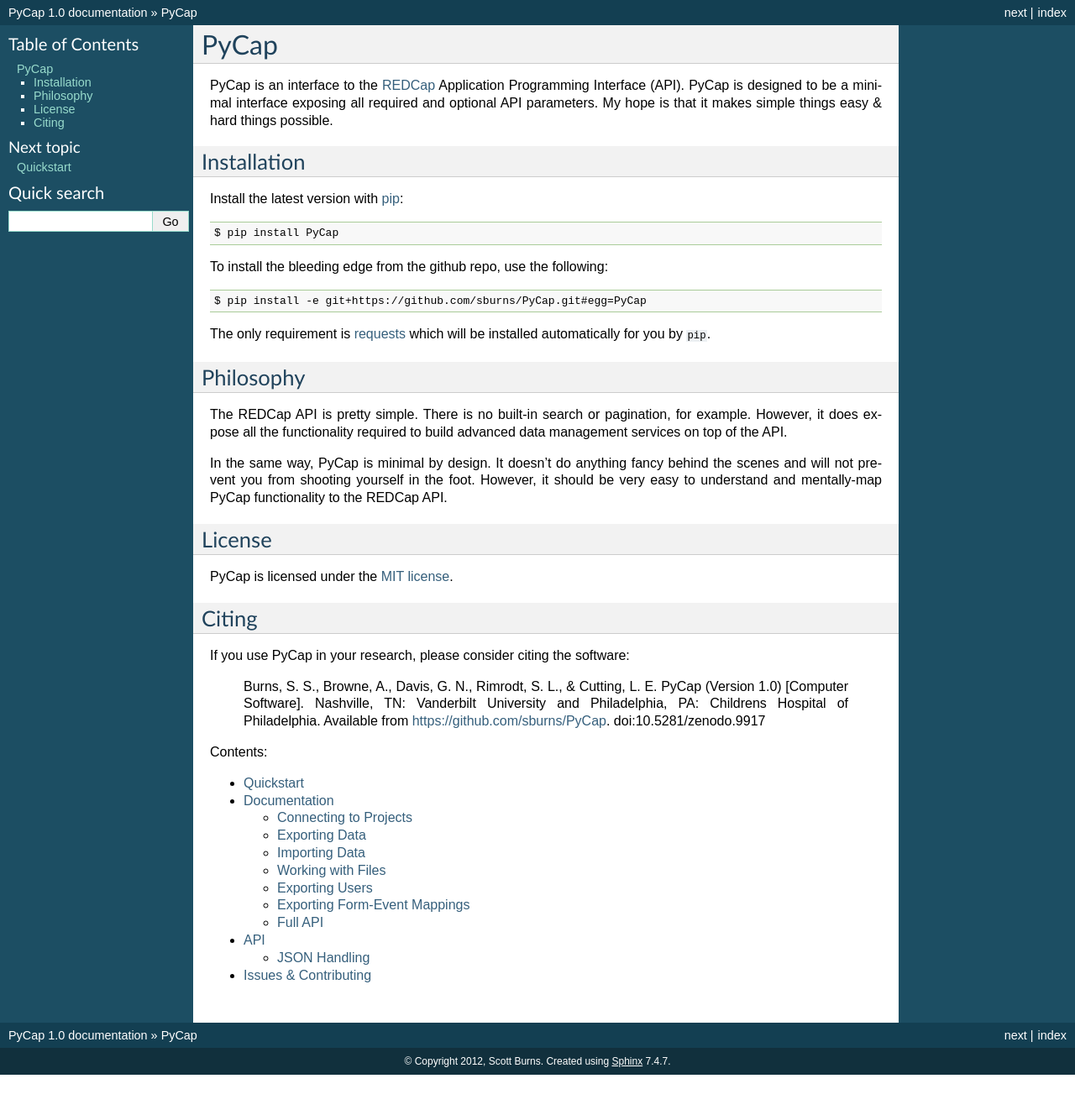
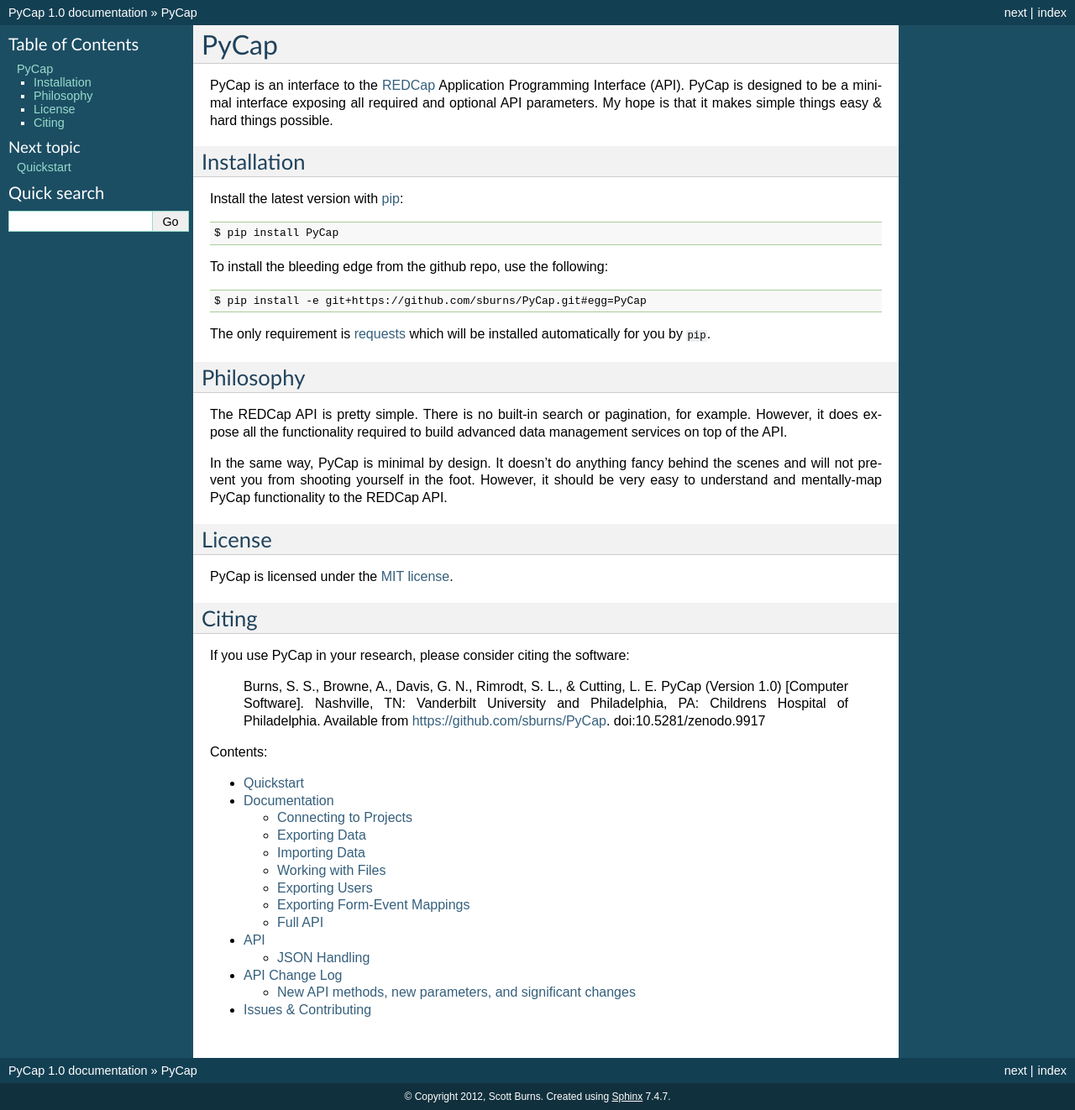
Before and after one commit to redcap-tools/PyCap, a Sphinx documentation site: the page built from docs/index.rst, in a window 1280 px wide. Shown: the whole page at 84% size. Built offline with Sphinx 7.4.7, drawn with Linux system fonts in a browser that asks for light colours; before the commit the page ends 1280 px from its top, so only the background shows below that; part of the change alters nothing that is shown.

Commit message:
added REDCap API changelog from 6.0.0 onward, serving as general outline for future development
Added link to REDCap API Changelog

```diff
--- /dev/null
+++ b/docs/api_changelog.rst
@@ -0,0 +1,404 @@
+API Change Log
+==============
+
+All changes to the REDCap API to be considered for addition into PyCap
+are listed below by REDCap version number (oldest first).
+
+These changes contain new methods and parameters introduced in REDCap 6.X.X which we hope to add support for in PyCap in the future.
+
+Note: The API Change Log assumes PyCap 1.0 is up-to-date as of REDCap 6.0.0, however all changes made from REDCap 6.X are included for sake of completeness.
+
+New API methods, new parameters, and significant changes
+~~~~~~~~~~~~~~~~~~~~~~~~~~~~~~~~~~~~~~~~~~~~~~~~~~~~~~~~
+
+**Note:** while some "significant changes" listed may not directly
+influence PyCap methods and parameters, implementation procedures and/or
+output may be effected such that they were listed as a precautionary
+measure.
+
+(6.0.0)
+^^^^^^^
+
+-  **Data Export rights - Significant changes** - New user rights
+   privilege for Data Export rights: "Remove all tagged Identifier
+   fields" - If a user is given this data export privilege setting, then
+   it will be applied to \*all\* data export files in all modules where
+   data is exported (e.g., PDFs, reports, API). In reports and in API
+   data exports, any fields that have been tagged as Identifier fields
+   will simply be removed from the export file. However, in PDF exports,
+   it will include the Identifier fields in the PDF, but it will remove
+   and replace any saved data values with the text *DATA REMOVED* for
+   such fields.
+-  **Export REDCap Version - New API method** - Returns the current
+   REDCap version number as plain text (e.g., 4.13.18, 5.12.2, 6.0.0).
+   Set the parameter content="version" in the API request, and it will
+   return the REDCap version number.
+-  **Export Reports - New API method** - Any report created by a user
+   can be exported via the API in JSON, XML, or CSV format. Needed for
+   the API request is the report ID number, which is listed next to the
+   report name on the "Data Exports, Reports, and Stats" page (only
+   displayed there if the user has API Export privileges). In order to
+   export a report via the API, the user must have been given access to
+   that report, must not have "No Access" data export rights, and must
+   have API Export rights. More details regarding the API Export Reports
+   method can be found on the API Documentation page.
+-  **Export Records and Export Reports - New parameters** -
+   "rawOrLabelHeaders" parameter for "Export Records" and "Export
+   Reports" API methods. Possible values: "raw" (default) or "label".
+   Parameter is valid for "csv" format only (and only works for "flat"
+   type output). Allows one to have the API return the CSV headers in
+   the data export either as the variable/field names
+   (rawOrLabelHeaders=raw, or if rawOrLabelHeaders is not specified) or
+   instead as the field labels (rawOrLabelHeaders=label).
+-  **Export Records and Export Reports - New parameters** -
+   "exportCheckboxLabels" parameter for "Export Records" and "Export
+   Reports" API methods. Possible values: "true" or "false" (default).
+   Parameter is only valid for "flat" type output. Allows one to set the
+   format of checkbox field values when specifically exporting the data
+   as labels (i.e., when rawOrLabel=true). When exporting labels, by
+   default (without providing the exportCheckboxLabel flag or if
+   exportCheckboxLabel=false), all checkboxes will either have a value
+   "Checked" if they are checked or "Unchecked" if not checked. But if
+   exportCheckboxLabel is set to true, it will instead export the
+   checkbox value as the checkbox option's label (e.g., "Choice 1") if
+   checked or it will be blank/empty (no value) if not checked.
+-  **Export Records - Significant change** - For the "Export Records"
+   API method when using "flat" type output while exporting the data as
+   labels (i.e., when rawOrLabel=label), it now no longer defaults to
+   exporting checkbox field values as their choice label (i.e., "Choice
+   1") as it did in previous versions, but instead it returns "Checked"
+   or "Unchecked" as the checkbox values by default. So if any users
+   depend upon checkbox values being exported as their choice label,
+   they should add the new parameter "exportCheckboxLabels" to their
+   script as exportCheckboxLabels=true to maintain continuity after the
+   upgrade to REDCap 6.0 or higher.
+-  **Data Export user rights - Significant change** - Data Export user
+   rights are now applied to API data exports. In previous versions, the
+   data export rights had no effect on API data exports. Now if a user
+   has No Access export rights, they will not be able to export data
+   from the API (this includes the "Export Records" API method, the new
+   "Export Reports" API method, and also the "Export a File" API
+   method). And if the user has either "De-Identified" export rights or
+   "Remove all tagged Identifier fields" export rights, then fields will
+   be removed from the export data set accordingly in the API export
+   request. If a user attempts to use the "Export a File" API method on
+   a File Upload field that has been tagged as an Identifier when that
+   user has either "De-Identified" export rights or "Remove all tagged
+   Identifier fields" export rights, then it will return an error.
+-  **Export Records - Significant change** - For the "Export Records"
+   API method, "both" will no longer be an option for the "rawOrLabel"
+   parameter. The only valid options for rawOrLabel will be "raw" and
+   "label". This is also true for the new "Export Reports" API method.
+-  **Data Exports - Significant change** - "eventName" will no longer be
+   used as a parameter in API data exports. In previous versions, users
+   could manually set whether an API data export would return the event
+   name for longitudinal projects as the event label text or instead as
+   the unique event name (generated automatically from the event label).
+   It now simply returns the event label text if rawOrLabel=label,
+   whereas it will return the unique event name if rawOrLabel=raw (or if
+   rawOrLabel is not provided). If "eventName" is provided in the API
+   request, it will be ignored.
+-  **Data Exports - Significant change** - When doing an API data export
+   where a list of fields or forms are explicitly provided in the API
+   request to REDCap, the record ID field will now only be included in
+   the exported result if the record ID field is explicitly specified in
+   the list of fields or if its form is explicitly specified in the list
+   of forms. In previous versions, if *any* form or field was explicitly
+   provided in the API request, it would return the record ID field. So
+   for users who depend upon the Record ID field to be returned in the
+   exported data set, they should go ahead and add the Record ID to the
+   "fields" array parameter in their API request to maintain continuity
+   after the upgrade to REDCap 6.0 or higher.
+
+(6.2.0)
+^^^^^^^
+
+-  **Signature fields - Significant change** - Allows a person to draw
+   their signature on a survey or data entry form using a mouse, pen, or
+   finger (depending on whether using a desktop computer or mobile
+   device). Once captured, the signature will be displayed as an inline
+   image on the survey page or data entry form. While this option
+   appears as a "Signature" field type in the Online Designer, it is
+   specified in the Data Dictionary as a "file" type field with
+   validation type of "signature". Thus, it is essentially a special
+   type of File Upload field. Note: The signature image for Signature
+   fields cannot be imported via the API, although they can be
+   downloaded or deleted via the API using the "Export a File" and
+   "Delete a File" API methods, respectively.
+
+(6.3.0)
+^^^^^^^
+
+-  **Server-side auto-calculations - Significant change** - When
+   performing a data import (via Data Import Tool or API), REDCap will
+   now perform the calculations for any calculated fields that are
+   triggered by the values being imported. For example, if you have a
+   BMI field whose calculation is based off of a height field and a
+   weight field, then if you perform a data import of height and weight
+   values, it will automatically calculate the BMI for each record that
+   is imported and also save those calculations (and thus log them too
+   on the Logging page). Auto-calculations are now also triggered when
+   using cross-form calculations in the case where the calculated field
+   exists on a different instrument than the fields being entered that
+   are used in the calculation. So while in previous versions users
+   would have to go to the instrument where the calculated field existed
+   and would have to click Save to store the calculation, users now no
+   longer have to do that because the calculation is performed and saved
+   automatically at the time when the trigger fields are initially
+   entered or changed. So essentially, users never have to worry that
+   calculations are not being performed or saved in certain situations.
+   They should expect that calculations are now always being saved
+   silently in the background.
+
+(6.4.0)
+^^^^^^^
+
+-  **Export PDF file of Data Collection Instruments - New API method** -
+   Returns a PDF file of one or all instruments in the project, either
+   with no data (blank), with a single record's data, or with all
+   records from the project.
+-  **Export a Survey Link for a Participant - New API method** - Returns
+   a unique survey link (i.e., a URL) in plain text format for a
+   specified record and data collection instrument (and event, if
+   longitudinal) in a project.
+-  **Export a Survey Queue Link for a Participant - New API method** -
+   Returns a unique Survey Queue link (i.e., a URL) in plain text format
+   for the specified record in a project that is utilizing the Survey
+   Queue feature.
+-  **Export a Survey Return Code for a Participant - New API method** -
+   Returns a unique Return Code in plain text format for a specified
+   record and data collection instrument (and event, if longitudinal) in
+   a project with surveys that are utilizing the "Save & Return Later"
+   feature.
+-  **Export a Survey Participant List - New API method** - Returns the
+   list of all participants for a specific survey instrument (and for a
+   specific event, if a longitudinal project).
+-  **Export List of Export Field Names - New API method** - Returns a
+   list of the export/import-specific version of field names for all
+   fields (or for one field, if desired) in a project. This is mostly
+   used for checkbox fields because during data exports and data
+   imports, checkbox fields have a different variable name used than the
+   exact one defined for them in the Online Designer and Data
+   Dictionary, in which \*each checkbox option\* gets represented as its
+   own export field name in the following format: field\_name + triple
+   underscore + converted coded value for the choice.
+-  **All data import methods - Significant change** - Negative values
+   can now be used as the raw coded values for checkbox fields with
+   regard to their usage in data exports and data imports. In previous
+   versions, negative values for checkbox choices would save
+   successfully on surveys and data entry forms, but due to certain
+   limitations, they would not work when importing values for those
+   choices using the Data Import Tool or using the API data import. In
+   the same regard, they would also cause problems when exporting data
+   into a statistical analysis package. Now negative signs can be used
+   for checkbox options, in which the negative sign will be replaced by
+   an underscore in the export/import-specific version of the variable
+   name (e.g., for a checkbox named "meds", its choices "2" and "-2"
+   would export as the fields "meds\_2" and "meds2", respectively).
+
+(6.4.3)
+^^^^^^^
+
+-  **Export PDF - Significant change** - The "Export PDF" API method's
+   optional parameter "allrecords" has been changed to "!allRecords" to
+   be more consistent with API parameter naming conventions. Note: To be
+   backward compatible, the older version "allrecords" will still work
+   the same as before if it is used.
+
+(6.5.0)
+^^^^^^^
+
+-  **Export Project Information - New API method** - Exports some of the
+   basic attributes of a given REDCap project, such as the project's
+   title, if it is longitudinal, if surveys are enabled, the time the
+   project was created and moved to production, etc. See the official
+   API documention/help page in 6.5.0 for all the details.
+-  **Export Users - Significant change** - "Export Users" will now
+   return two new attributes for each user: "mobile\_app" and
+   "mobile\_app\_download\_data". If mobile\_app's value is "1", then
+   the user has privileges to use the REDCap Mobile App for that
+   project. If "0", then not. If mobile\_app\_download\_data's value is
+   "1", then the user has the ability to download all records from the
+   project to the mobile app, but if "0", then the user will not have
+   the option in the app to download any records to the app.
+
+(6.7.0)
+^^^^^^^
+
+-  **Export Project Information - Significant Change** - Improvement:
+   New project-level attributes are now included in the "Export Project
+   Information" API method. The following attributes were added:
+   "project\_irb\_number", "project\_grant\_number",
+   "project\_pi\_firstname", and "project\_pi\_lastname".
+
+(6.8.1)
+^^^^^^^
+
+-  **Server-side auto-calculations - Significant change** -
+   Administrators may disable the auto-calculation functionality for a
+   given project on the "Edit a Project's Settings" page in the Control
+   Center. If left as enabled (default), server-side auto-calculations
+   (introduced in REDCap 6.3.0) will be performed for calc fields when
+   data is imported (via Data Import Tool or API) or when saving a
+   form/survey containing cross-form or cross-event calculations. If
+   auto-calculations are disabled, then calculations will only be done
+   after being performed via JavaScript (client-side) on the data entry
+   form or survey page on which they are located, and they will not be
+   done on data imports. Tip: This setting should \*only\* be disabled
+   if the auto-calculations are causing excessive slowdown when saving
+   data. If disabled, then some calculations might not get performed,
+   and if so, must then be fixed with Data Quality rule H.
+
+(6.9.5)
+^^^^^^^
+
+-  **All API tokens - Signficant change** - The API is now more strict
+   with regard to the validation of API tokens sent in API requests. In
+   previous versions, if the token was longer than 32 characters, it
+   would truncate the token to 32 characters (which is the expected
+   length). It no longer truncates the token if longer than expected but
+   merely returns an error message.
+
+(6.10.0)
+^^^^^^^^
+
+-  **All data import methods - Significant change** - When importing
+   data in CSV format via API or Data Import Tool, all blank rows will
+   now be ignored instead of returning an error. This is to avoid the
+   common mistake by users of leaving some lines as blank in the CSV
+   file since most users assume the blank line would be ignored anyway.
+
+(6.11.0)
+^^^^^^^^
+
+-  **Arm import/delete - New API method** - for longitudinal projects
+   only; requires API Import privileges and Project privileges
+-  **Event import/delete - New API method** - for longitudinal projects
+   only; requires API Import privileges and Project privileges
+-  **Import instrument-event mappings - New API method** - for
+   longitudinal projects only; requires API Import privileges and
+   Project privileges
+-  **Import metadata, i.e. data dictionary - New API method** -
+   available only in development status; requires API Import privileges
+   and Project privileges
+-  **Import users - New API method** - (import new users into a project
+   while setting their user privileges, or update the privileges of
+   existing users in the project.) - requires API Import privileges and
+   User Rights privileges
+-  **Create project - New API method**
+
+   -  Allows a user to create a new REDCap project while setting some
+      project attributes, such as project title, project purpose,
+      enable/disable record auto-numbering, enable the project as
+      longitudinal, and enable surveys in the project.
+   -  This method requires a Super API Token that must be granted to a
+      user by a REDCap administrator on the API Tokens page in the
+      Control Center.
+   -  After the super token has been granted, the user can view the
+      super token on their My Profile page.
+
+-  **Export Records - New parameter** - A new optional API parameter
+   named "filterLogic" was API method "Export Records". filterLogic
+   should be a string of logic text (e.g., age 30) for filtering the
+   data to be returned by this API method, in which the API will only
+   return the records (or record-events, if a longitudinal project)
+   where the logic evaluates as TRUE. This parameter is blank/null by
+   default unless a value is supplied. Please note that if the filter
+   logic contains any incorrect syntax, the API will respond with an
+   error message.
+-  **Export Users - Significant change** - Change: For the API method
+   "Export Users", many more user privilege rights are included in the
+   response. The following is the full header list:
+
+   -  username,email,firstname,lastname,expiration,data\_access\_group,data\_access\_group\_id,design,
+      user\_rights,data\_access\_groups,data\_export,reports,stats\_and\_charts,manage\_survey\_participants,
+      calendar,data\_import\_tool,data\_comparison\_tool,logging,file\_repository,data\_quality\_create,
+      data\_quality\_execute,api\_export,api\_import,mobile\_app,mobile\_app\_download\_data,record\_create,
+      record\_rename,record\_delete,lock\_records\_all\_forms,lock\_records,lock\_records\_customization,forms
+
+-  **Export Users - Significant change** - Change: For the API method
+   "Export Users", when requesting a response in CSV format, form-level
+   rights are returned in a different format in order to prevent
+   possible duplication of other new user privileges that are returned,
+   in which all form rights will now be consolidated into a single
+   column named "forms" (whereas in previous versions each form was
+   represented as an individual column). The last column of the CSV
+   string returned will have "forms" as the header, and the value will
+   be each unique form name and its numerical value as a colon-separated
+   pair with all the form value pairs strung together as a single
+   comma-separated string (e.g.
+   "demographics:1,visit\_data:3,baseline:1"). See a full CSV example
+   below of two users exported from a project.
+
+   -  username,email,firstname,lastname,expiration,data\_access\_group,data\_access\_group\_id,design,
+      user\_rights,data\_access\_groups,data\_export,reports,stats\_and\_charts,manage\_survey\_participants,
+      calendar,data\_import\_tool,data\_comparison\_tool,logging,file\_repository,data\_quality\_create,
+      data\_quality\_execute,api\_export,api\_import,mobile\_app,mobile\_app\_download\_data,record\_create,
+      record\_rename,record\_delete,lock\_records\_all\_forms,lock\_records,lock\_records\_customization,forms
+      harrispa,baseline\_data:1,visit\_lab\_data:1,patient\_morale\_questionnaire:1,visit\_blood\_workup:1,
+      completion\_data:1,completion\_project\_questionnaire:1,visit\_observed\_behavior:,baseline\_data:1,
+      visit\_lab\_data:1,patient\_morale\_questionnaire:1,visit\_blood\_workup:1,completion\_data:1,
+      completion\_project\_questionnaire:1,visit\_observed\_behavior:
+
+-  **Export Users - Significant change** - Change: For the API method
+   "Export Users", when requesting a response in XML format, the main
+   parent tags at the beginning and end of the response will no longer
+   be <records> but instead will be <users> to be less confusing (since
+   "records" often denotes something else in REDCap) and also to be more
+   consistent with how other API methods return XML items.
+-  **Export Users - Significant change** - Change: For the API method
+   "Export Users", the new "data\_access\_group\_id" field was added, in
+   which it returns the numerical group ID number that the
+   "data\_access\_group" field used to return in previous versions. And
+   now, the unique group name of a user's Data Access Group is returned
+   for the "data\_access\_group" field rather than the numerical group
+   ID number.
+-  **Export Instrument-Event Mappings - Significant change** - Change:
+   The API method "Export Instrument-Event Mappings" now returns a
+   different structure if exporting as JSON or XML (however, the CSV
+   format will remain the same). It will now export with "arm\_num",
+   "unique\_event\_name", and "form" as attributes of each item/mapping,
+   as seen in the JSON/XML examples below.
+-  **Export Project Information - Signficant change** - For "Export
+   Project Information" API method, the following two project attributes
+   were added:
+
+   -  secondary\_unique\_field - The variable name of the secondary
+      unique field defined in the project (if applicable).
+   -  display\_today\_now\_button - Value will be "0" or "1" (i.e. False
+      or True). If "0", then do NOT display the today/now button next to
+      date/datetime fields on data entry forms and surveys. If "1"
+      (default), display them.
+
+(6.12.0)
+^^^^^^^^
+
+-  **Export Project XML - New API method** - Returns the contents of an
+   entire project (records, events, arms, instruments, fields, and
+   project attributes - even uploaded files and Descriptive field
+   attachments) as a single XML file, which is in CDISC ODM format.
+-  **Import Records - New parameter** - for data format now accepts
+   value of "odm" to import data in CDISC ODM format. This only returns
+   data (not the project structure/metadata).
+-  **Create Project - New parameter** - named "odm" can be used to pass
+   the ODM XML string of an entire project's structure (the same as
+   output by the Export Project XML method) when creating a new project
+   using a Super API Token. This will allow you not only to create the
+   project with the API request, but also to import all fields, forms,
+   and project attributes (and events and arms, if longitudinal) as well
+   as record data all at the same time.
+-  **Export Records - New Parameter** - Parameter for data format now
+   accepts value of "odm" to export data in CDISC ODM format. This only
+   returns data (not the project structure/metadata).
+
+(6.12.1)
+^^^^^^^^
+
+-  **Export Project XML - New parameter** - exportFiles (boolean)
+   parameter was added to the API method. The parameter, which defaults
+   to FALSE, specifies whether or not the resulting XML will include all
+   files (base64 encoded) that were uploaded for File Upload and
+   Signature fields for all records in the project. Please note that
+   while the previous version (6.12.0) exported all files in the
+   resulting XML by default, it no longer does that and must now be
+   specified explicitly.
--- a/docs/index.rst
+++ b/docs/index.rst
@@ -51,4 +51,5 @@ Contents:
    quickstart
    deep
    api
+   api_changelog
    contributing
```
